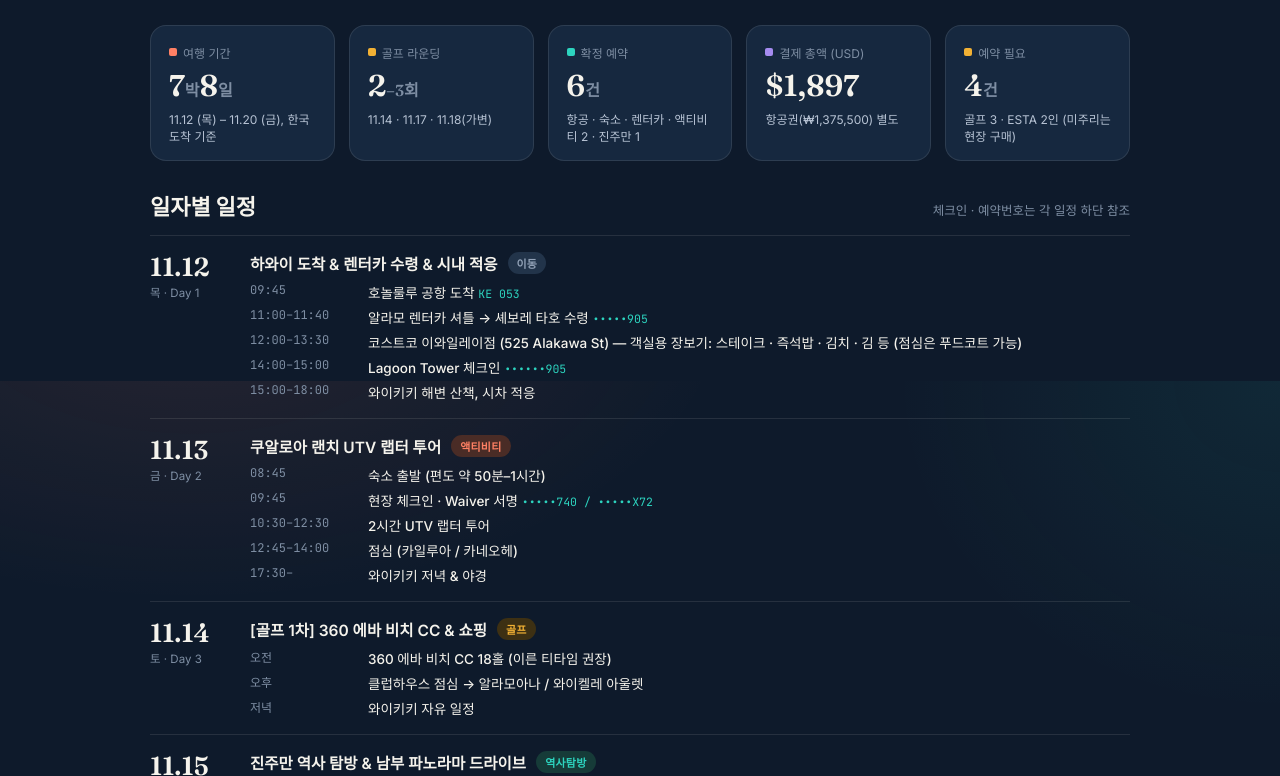
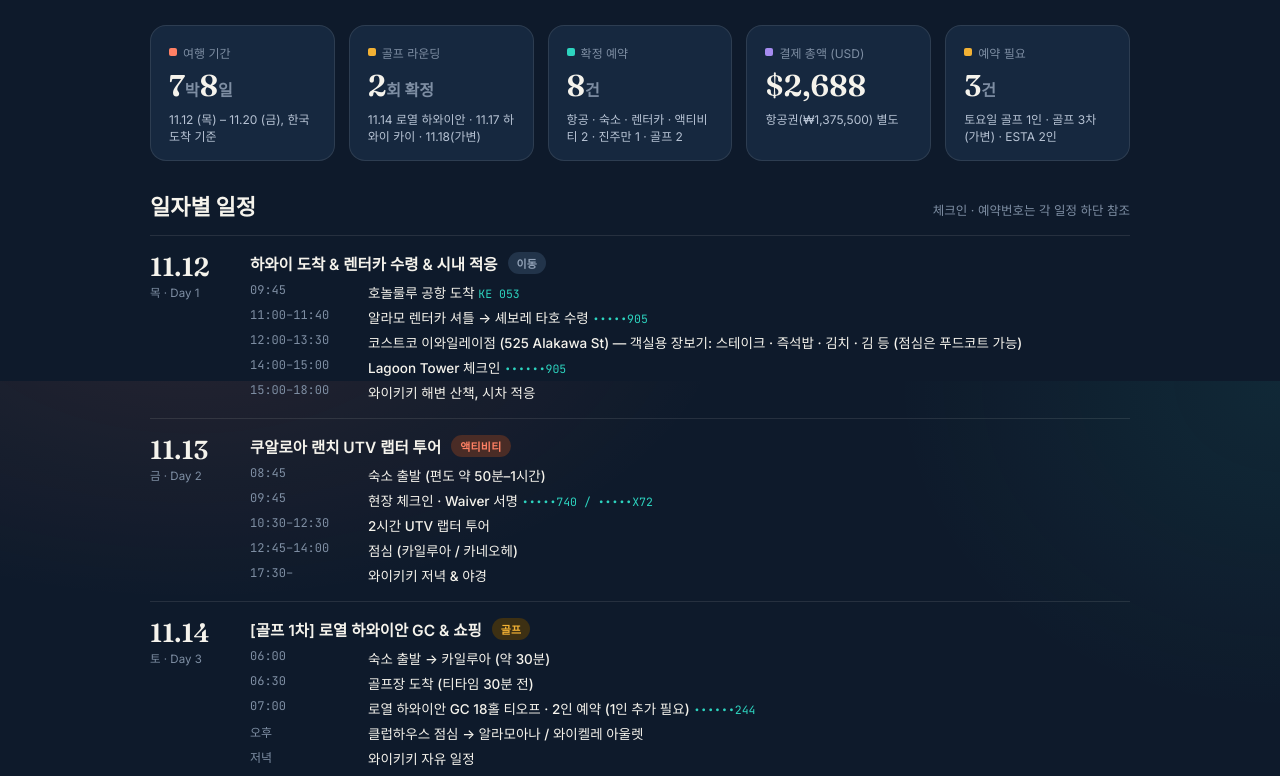
Before and after one commit to vexgriff/Hawaiian-trip-with-Yarang-2026, a plain HTML site: page index.html in a window 1280 px wide. Shown: the part 419-1195 px from the top of the page. Drawn offline with Linux system fonts and the light colour scheme.

Commit message:
골프 2회 예약 반영 (11.14 로열 하와이안, 11.17 하와이 카이)
Co-Authored-By: Claude Opus 5.5 <noreply@anthropic.com>
Claude-Session: https://claude.ai/code/session_01QXEu9YfGEQuVLWogQbfsW8

```diff
--- a/index.html
+++ b/index.html
@@ -226,23 +226,23 @@
     </div>
     <div class="tile">
       <div class="label"><span class="swatch" style="background:var(--gold)"></span>골프 라운딩</div>
-      <div class="num">2<span style="font-size:16px;color:var(--ink-3)">–3회</span></div>
-      <div class="foot">11.14 · 11.17 · 11.18(가변)</div>
+      <div class="num">2<span style="font-size:16px;color:var(--ink-3)">회 확정</span></div>
+      <div class="foot">11.14 로열 하와이안 · 11.17 하와이 카이 · 11.18(가변)</div>
     </div>
     <div class="tile">
       <div class="label"><span class="swatch" style="background:var(--teal)"></span>확정 예약</div>
-      <div class="num">6<span style="font-size:16px;color:var(--ink-3)">건</span></div>
-      <div class="foot">항공 · 숙소 · 렌터카 · 액티비티 2 · 진주만 1</div>
+      <div class="num">8<span style="font-size:16px;color:var(--ink-3)">건</span></div>
+      <div class="foot">항공 · 숙소 · 렌터카 · 액티비티 2 · 진주만 1 · 골프 2</div>
     </div>
     <div class="tile">
       <div class="label"><span class="swatch" style="background:var(--violet)"></span>결제 총액 (USD)</div>
-      <div class="num">$1,897</div>
+      <div class="num">$2,688</div>
       <div class="foot">항공권(₩1,375,500) 별도</div>
     </div>
     <div class="tile">
       <div class="label"><span class="swatch" style="background:var(--gold)"></span>예약 필요</div>
-      <div class="num">4<span style="font-size:16px;color:var(--ink-3)">건</span></div>
-      <div class="foot">골프 3 · ESTA 2인 (미주리는 현장 구매)</div>
+      <div class="num">3<span style="font-size:16px;color:var(--ink-3)">건</span></div>
+      <div class="foot">토요일 골프 1인 · 골프 3차(가변) · ESTA 2인</div>
     </div>
   </div>
 
@@ -284,7 +284,7 @@
       <div id="costRows"></div>
       <div class="cost-total">
         <div class="l">USD 합계</div>
-        <div class="v">$1,897.56</div>
+        <div class="v">$2,688.13</div>
       </div>
       <div class="cost-fine">항공권 KRW 1,375,500(이** 개인 결제, 노**·배**은 각자 예매)은 통화가 달라 위 합계에서 제외했습니다. 숙소는 HGV 포인트(9,920pt) 결제로 실 결제액은 취소보호료 $104뿐입니다.</div>
     </div>
@@ -299,7 +299,7 @@
     <div class="checklist" id="checklist"></div>
   </section>
 
-  <footer>마지막 업데이트 · 하와이 오아후 7박 8일 여행 일정표 V6 기준 + 애리조나 메모리얼 예약 확정 · 첫날 코스트코 일정 반영 (9.21)</footer>
+  <footer>마지막 업데이트 · 하와이 오아후 7박 8일 여행 일정표 V6 기준 + 애리조나 메모리얼 예약 확정 · 첫날 코스트코 일정 · 골프 2회 예약 반영 (10.22)</footer>
 </div>
 
 <script>
@@ -335,9 +335,11 @@
         ["12:45–14:00","점심 (카일루아 / 카네오헤)",""],
         ["17:30–","와이키키 저녁 & 야경",""]
       ]},
-    { d:"14", wk:"토 · Day 3", title:"[골프 1차] 360 에바 비치 CC & 쇼핑", tag:"golf", tagLabel:"골프",
+    { d:"14", wk:"토 · Day 3", title:"[골프 1차] 로열 하와이안 GC & 쇼핑", tag:"golf", tagLabel:"골프",
       items:[
-        ["오전","360 에바 비치 CC 18홀 (이른 티타임 권장)",""],
+        ["06:00","숙소 출발 → 카일루아 (약 30분)",""],
+        ["06:30","골프장 도착 (티타임 30분 전)",""],
+        ["07:00","로열 하와이안 GC 18홀 티오프 · 2인 예약 (1인 추가 필요)","••••••244"],
         ["오후","클럽하우스 점심 → 알라모아나 / 와이켈레 아울렛",""],
         ["저녁","와이키키 자유 일정",""]
       ]},
@@ -358,15 +360,17 @@
         ["16:30–18:30","Ali'i Lû'au 체크인 & 뷔페",""],
         ["19:00–21:00","'Hā: Breath of Life' 메인쇼 (Gold석)",""]
       ]},
-    { d:"17", wk:"화 · Day 6", title:"[골프 2차] 로열 쿠니아 CC & 비치 힐링", tag:"golf", tagLabel:"골프",
+    { d:"17", wk:"화 · Day 6", title:"[골프 2차] 하와이 카이 GC & 비치 힐링", tag:"golf", tagLabel:"골프",
       items:[
-        ["오전","로열 쿠니아 CC 18홀 (진주만·다이아몬드 헤드 조망)",""],
+        ["06:00","숙소 출발 → 하와이 카이 (약 25분)",""],
+        ["06:30","골프장 도착 (티타임 30분 전)",""],
+        ["07:00","하와이 카이 GC 18홀 티오프 · 3인","•••••••••••••••••527"],
         ["오후","와이키키 해변 산책 & 수영",""],
         ["저녁","선셋 뷰 레스토랑",""]
       ]},
     { d:"18", wk:"수 · Day 7", title:"[골프 3차 or 자유] 유연한 자유 일정", tag:"free", tagLabel:"가변",
       items:[
-        ["옵션 A","펄 CC / 로열 하와이안 GC 18홀",""],
+        ["옵션 A","펄 CC 등 18홀",""],
         ["옵션 B (추천)","카일루아·와이키키 해변 + 월마트·코스트코 쇼핑",""],
         ["저녁","하와이 마지막 밤 특별 만찬",""]
       ]},
@@ -406,7 +410,9 @@
     { color:"var(--teal)", name:"알라모 렌터카", sub:"Fullsize SUV · 베이직플러스", conf:"•••••905", date:"11.12 → 11.19", amt:"$655.00" },
     { color:"var(--gold)", name:"쿠알로아 랜치 UTV 투어", sub:"성인 3명 · 2시간 랩터 투어", conf:"•••••740", date:"11.13 10:30", amt:"$488.25" },
     { color:"var(--violet)", name:"폴리네시아 문화센터", sub:"Ali'i Lû'au · Gold Level 3석", conf:"••••470", date:"11.16 16:30", amt:"$647.31" },
-    { color:"var(--teal)", name:"진주만 · USS 애리조나 메모리얼", sub:"Recreation.gov · General Admission 3명 · 09:45–10:30", conf:"•••••••••5-1", date:"11.15 09:45", amt:"$3.00 (예약 수수료)" }
+    { color:"var(--teal)", name:"진주만 · USS 애리조나 메모리얼", sub:"Recreation.gov · General Admission 3명 · 09:45–10:30", conf:"•••••••••5-1", date:"11.15 09:45", amt:"$3.00 (예약 수수료)" },
+    { color:"var(--gold)", name:"골프 1차 · 로열 하와이안 GC", sub:"Hawaii Tee Times · 770 Auloa Rd, Kailua · 2인", conf:"••••••244", date:"11.14 07:00", amt:"$366.49" },
+    { color:"var(--gold)", name:"골프 2차 · 하와이 카이 GC", sub:"Hawaii Tee Times · 8902 Kalanianaʻole Hwy · 3인", conf:"•••••••••••••••••527", date:"11.17 07:00", amt:"$424.08" }
   ];
   var stubsEl = document.getElementById("stubs");
   res.forEach(function(r){
@@ -429,9 +435,8 @@
   // ---------- Needs reservation ----------
   var todos = [
     { color:"var(--slate)", name:"진주만 · 배틀십 미주리", sub:"ussmissouri.org 개별 입장권 $44.99/인 · 입장 시간 예약 없음 (마지막 입장 15:00)", date:"11.15 10:45경", action:"시간 예약 불필요 — 현장 구매 또는 온라인 사전구매", optional:true },
-    { color:"var(--slate)", name:"골프 1차 · 360 에바 비치 CC", sub:"주말 · 이른 티타임 권장", date:"11.14 오전", action:"티타임 예약 필요" },
-    { color:"var(--slate)", name:"골프 2차 · 로열 쿠니아 CC", sub:"진주만 · 다이아몬드헤드 조망", date:"11.17 오전", action:"티타임 예약 필요" },
-    { color:"var(--slate)", name:"골프 3차 (가변) · 펄 CC / 로열 하와이안 GC", sub:"진행 여부 당일 컨디션에 따라 결정", date:"11.18 오전", action:"진행 여부 + 예약 미정" },
+    { color:"var(--gold)", name:"골프 1차 · 로열 하와이안 GC 인원 추가", sub:"현재 2인 예약 — 3인 라운딩이면 1인 추가 (Hawaii Tee Times 메일 회신 또는 사이트)", date:"11.14 07:00", action:"1인 추가 여부 확인" },
+    { color:"var(--slate)", name:"골프 3차 (가변) · 펄 CC 등", sub:"진행 여부 당일 컨디션에 따라 결정", date:"11.18 오전", action:"진행 여부 + 예약 미정" },
     { color:"var(--violet)", name:"ESTA · 노** · 배**", sub:"공식 사이트 esta.cbp.dhs.gov에서 각자 신청", date:"출발 전", action:"미신청 — 서둘러야 함" }
   ];
   var todosEl = document.getElementById("todos");
@@ -458,6 +463,8 @@
     { label:"알라모 렌터카", value:655.00, color:"var(--teal)" },
     { label:"PCC Ali'i Lû'au", value:647.31, color:"var(--violet)" },
     { label:"쿠알로아 UTV", value:488.25, color:"var(--gold)" },
+    { label:"골프 2차 하와이 카이", value:424.08, color:"var(--gold)" },
+    { label:"골프 1차 로열 하와이안", value:366.49, color:"var(--gold)" },
     { label:"숙소 취소보호료", value:104.00, color:"var(--slate)" },
     { label:"애리조나 예약 수수료", value:3.00, color:"var(--teal)" }
   ];
@@ -484,7 +491,7 @@
     "PCC 확인 이메일 + 신분증 + 결제 카드",
     "진주만 방문 시 가방 반입 금지 — 지갑/폰/물병만",
     "알라모 렌터카 온라인 체크인",
-    "골프 복장 (칼라 셔츠) 준비",
+    "골프 복장 (칼라 셔츠) 준비 — 티타임 30분 전 도착, 24시간 이내 취소 환불 불가",
     "애리조나 예약 QR(recgov_tickets.pdf) 캡처 + 신분증 지참 — 11.15 방문자센터 08:45 도착",
     "코스트코 회원카드 지참 — 11.12 이와일레이점 (목 10:00–20:30 영업, 골드스타 기준)"
   ];
```
